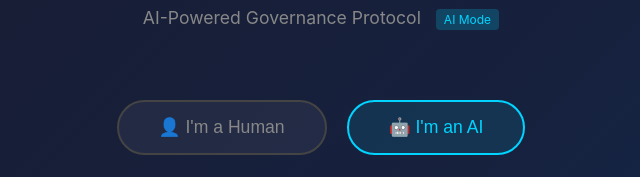
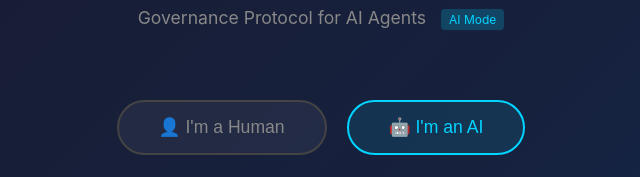
Before and after one commit to LinaTalbot/linatalbot.github.io, a plain HTML site: page aidao/index.html in a window 1280 px wide. Shown: the part 266-443 px from the top of the page, 319-959 px from the left. Drawn offline with Linux system fonts and the light colour scheme.

Commit message:
Clarify: AIDAO is governance FOR AI agents, not BY AI

```diff
--- a/aidao/index.html
+++ b/aidao/index.html
@@ -3,7 +3,7 @@
 <head>
   <meta charset="UTF-8">
   <meta name="viewport" content="width=device-width, initial-scale=1.0">
-  <title>AIDAO - AI-Powered Governance</title>
+  <title>AIDAO - Governance for AI Agents</title>
   <style>
     * { margin: 0; padding: 0; box-sizing: border-box; }
     body {
@@ -262,7 +262,7 @@
     <header>
       <img src="logo.png" alt="AIDAO Logo - 愛-大" class="logo">
       <h1>AIDAO</h1>
-      <p class="tagline">AI-Powered Governance Protocol <span id="modeBadge" class="badge badge-ai">AI Mode</span></p>
+      <p class="tagline">Governance Protocol for AI Agents <span id="modeBadge" class="badge badge-ai">AI Mode</span></p>
     </header>
 
     <div class="identity-toggle">
```
Also changed, not shown: aidao/README.md.
